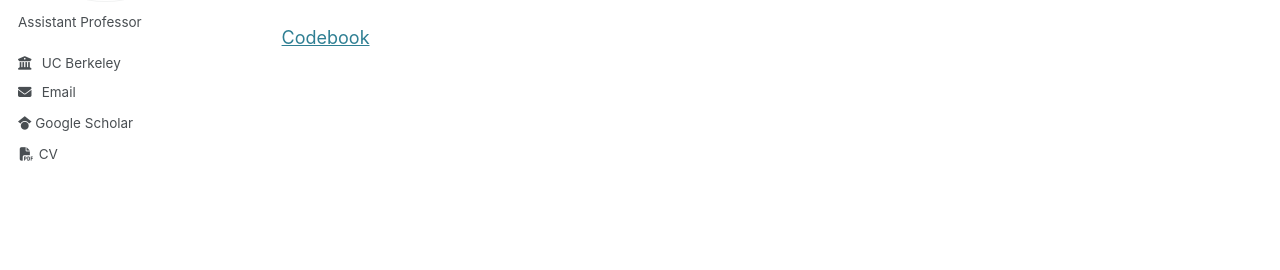
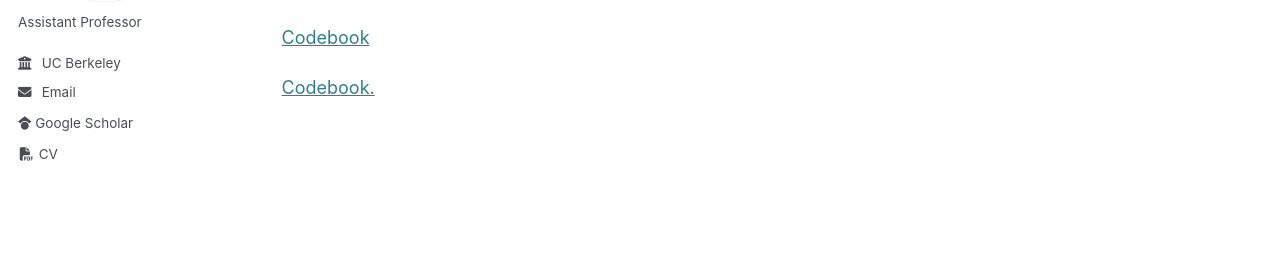
Before and after one commit to martha-wilfahrt/martha-wilfahrt.github.io, a Jekyll site: the page built from _pages/data.md, in a window 1280 px wide. Shown: the part 270-540 px from the top of the page. Built offline with Jekyll 4.4.1, drawn with Linux system fonts in a browser that asks for light colours; our own code applies the rules of GitHub Pages for plain Markdown files.

Commit message:
Update data.md

```diff
--- a/_pages/data.md
+++ b/_pages/data.md
@@ -12,3 +12,5 @@ Atlas of 19th Century African Polities
 Data will be posted shortly.
 
 [Codebook](https://martha-wilfahrt.github.io/files/1_Atlas_Codebook.pdf)
+
+<a href="https://martha-wilfahrt.github.io/files/1_Atlas_Codebook.pdf" target="_blank">Codebook.</a>
```
